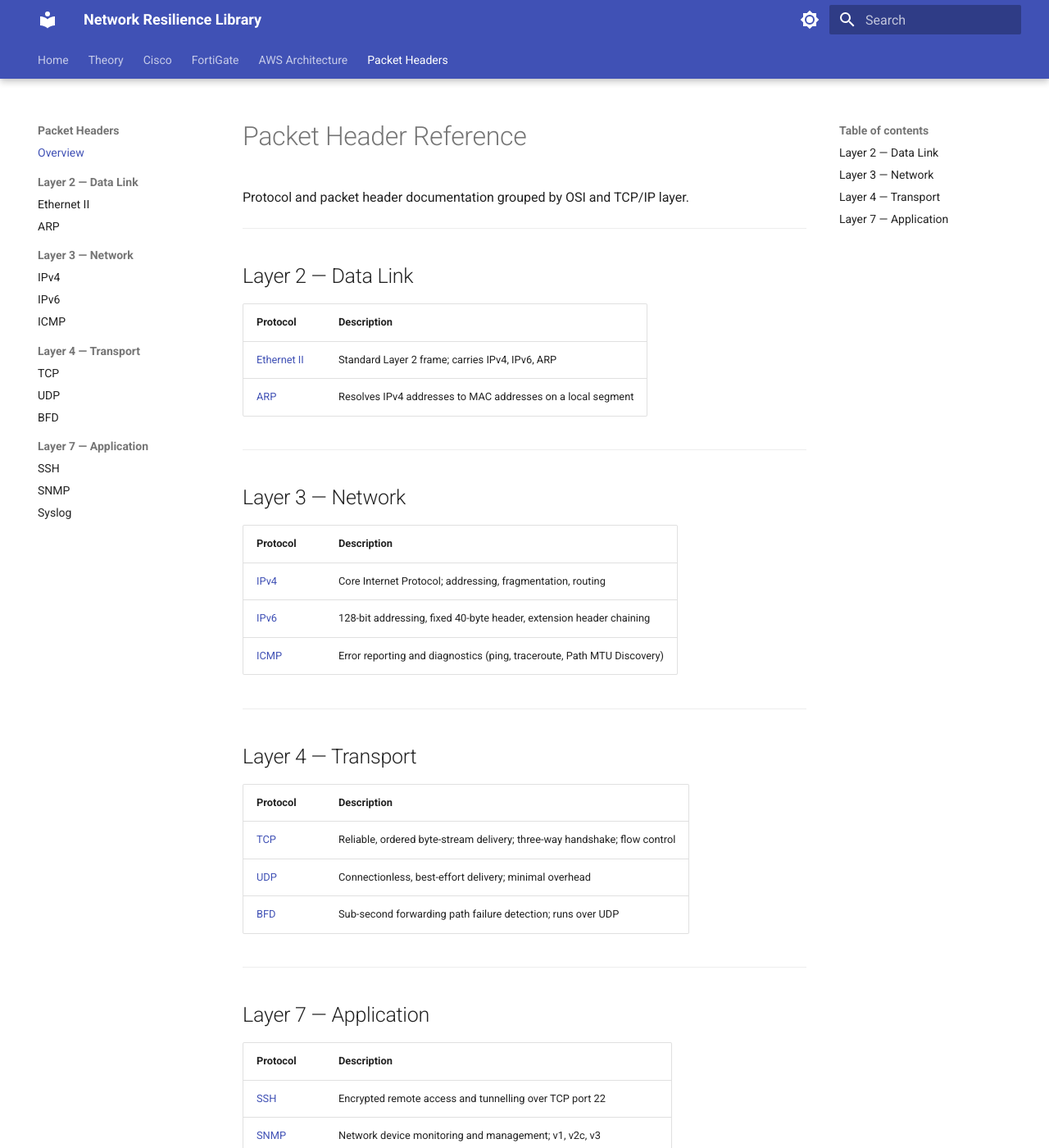
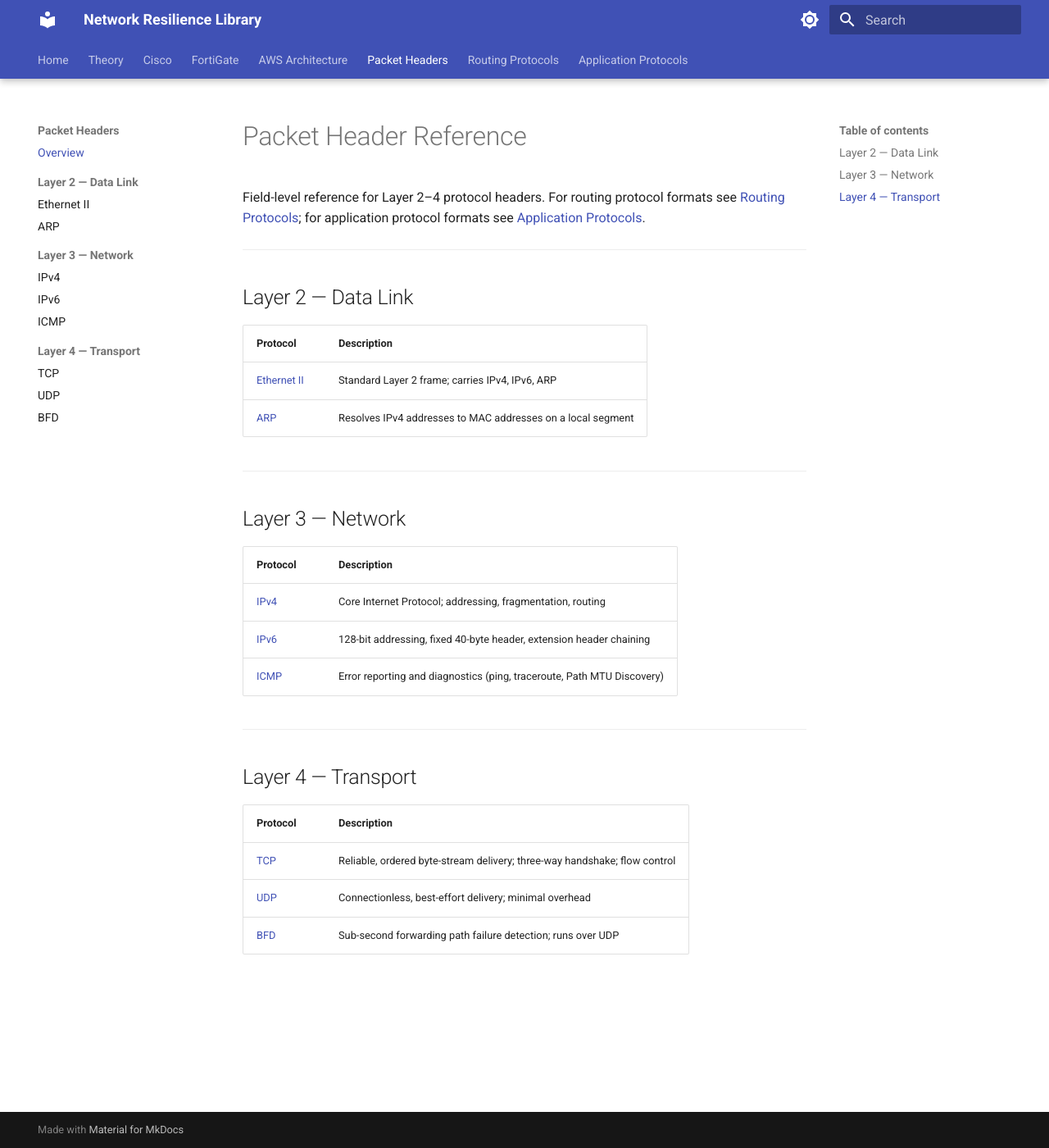
Before and after one commit to neil-booker-cko/docs, an MkDocs documentation site: the page built from docs/packets/index.md, in a window 1280 px wide and 1400 px high. Shown: the whole window at 82% size. Built offline with MkDocs 1.6.1 and Material for MkDocs 9.7.7, drawn with Linux system fonts in a browser that asks for light colours; some of the changed text lies outside the part shown.

Commit message:
Split packet headers into three sections: Packet Headers, Routing, Application
- Move SSH, SNMP, Syslog to docs/application/
- Create docs/routing/ with placeholder index
- Add index pages for all three sections with cross-links
- Restructure mkdocs.yml nav accordingly

Co-Authored-By: Claude Sonnet 4.6 <noreply@anthropic.com>

```diff
--- a/docs/packets/index.md
+++ b/docs/packets/index.md
@@ -1,6 +1,8 @@
 # Packet Header Reference
 
-Protocol and packet header documentation grouped by OSI and TCP/IP layer.
+Field-level reference for Layer 2–4 protocol headers. For routing protocol formats
+see [Routing Protocols](../routing/index.md); for application protocol formats see
+[Application Protocols](../application/index.md).
 
 ---
 
@@ -30,13 +32,3 @@ Protocol and packet header documentation grouped by OSI and TCP/IP layer.
 | [TCP](tcp.md) | Reliable, ordered byte-stream delivery; three-way handshake; flow control |
 | [UDP](udp.md) | Connectionless, best-effort delivery; minimal overhead |
 | [BFD](bfd.md) | Sub-second forwarding path failure detection; runs over UDP |
-
----
-
-## Layer 7 — Application
-
-| Protocol | Description |
-| --- | --- |
-| [SSH](ssh.md) | Encrypted remote access and tunnelling over TCP port 22 |
-| [SNMP](snmp.md) | Network device monitoring and management; v1, v2c, v3 |
-| [Syslog](syslog.md) | Log message transport; UDP 514, TCP 601 (reliable), TCP 6514 (TLS) |
--- a/mkdocs.yml
+++ b/mkdocs.yml
@@ -91,10 +91,13 @@ nav:
           - TCP: packets/tcp.md
           - UDP: packets/udp.md
           - BFD: packets/bfd.md
-      - Layer 7 — Application:
-          - SSH: packets/ssh.md
-          - SNMP: packets/snmp.md
-          - Syslog: packets/syslog.md
+  - Routing Protocols:
+      - Overview: routing/index.md
+  - Application Protocols:
+      - Overview: application/index.md
+      - SSH: application/ssh.md
+      - SNMP: application/snmp.md
+      - Syslog: application/syslog.md
 
 extra_javascript:
   - https://unpkg.com/mermaid@11/dist/mermaid.esm.min.mjs
```
Also changed, not shown: docs/application/index.md (added, +15 -0 lines), docs/routing/index.md (added, +17 -0 lines), docs/application/snmp.md (renamed from docs/packets/snmp.md), docs/application/ssh.md (renamed from docs/packets/ssh.md), docs/application/syslog.md (renamed from docs/packets/syslog.md).
